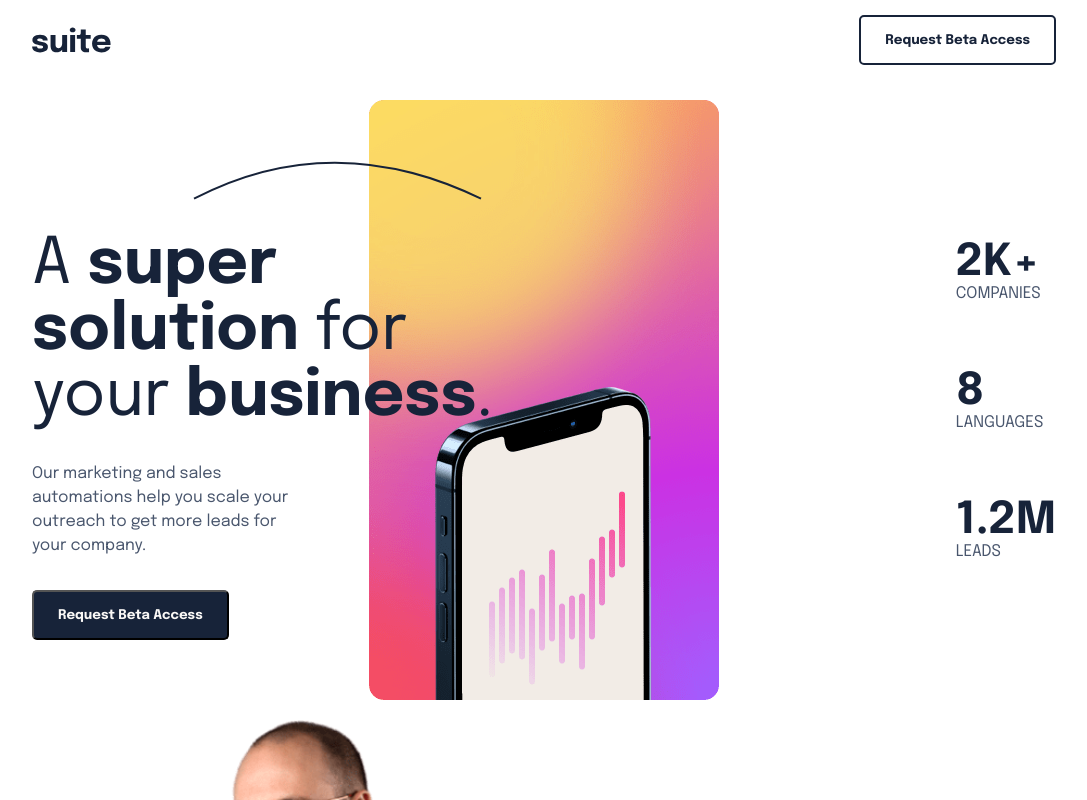
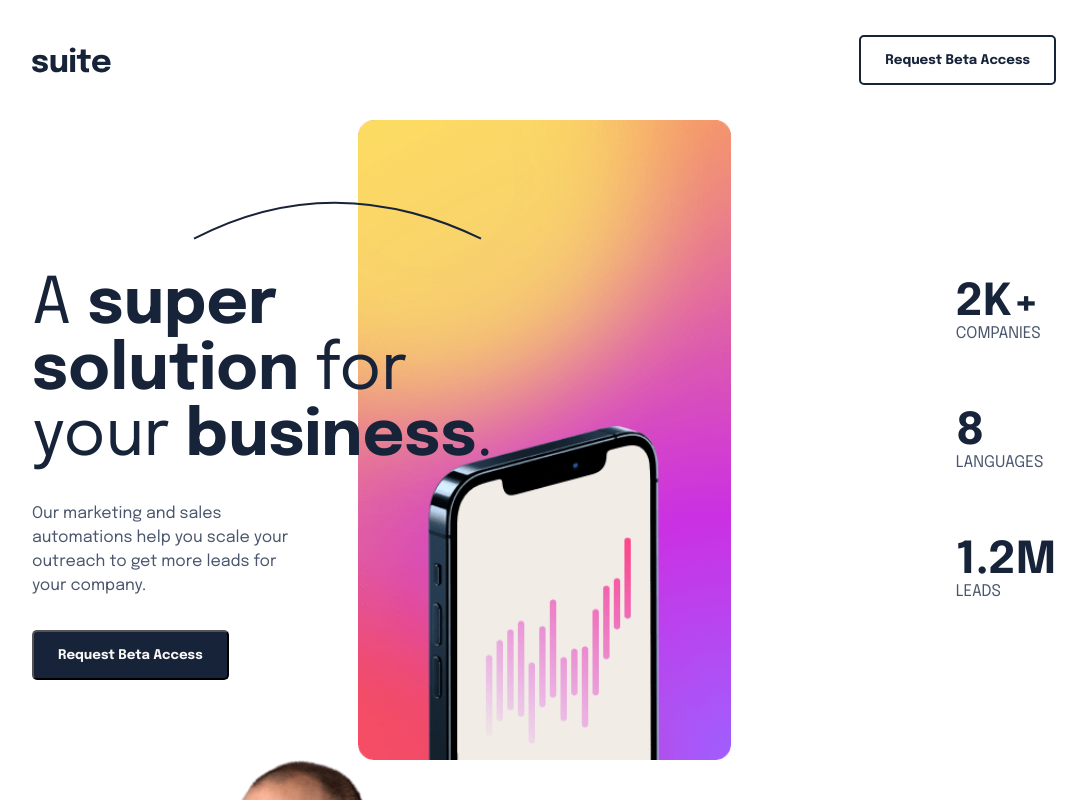
Before and after one commit to annegretagyemang/suite-landing-page, a plain HTML site: page index.html in a window 1280 px wide. Shown: the top 800 px of the page, without its empty margins (96-1183 px from the left). Drawn offline with Linux system fonts and the light colour scheme.

Commit message:
Added background

```diff
--- a/style.css
+++ b/style.css
@@ -12,7 +12,7 @@ body {
 }
 
 header {
-  height: 10vh;
+  height: 15vh;
   display: flex;
   justify-content: space-between;
   align-items: center;
@@ -46,6 +46,7 @@ button {
   background-repeat: no-repeat;
   background-position: center;
   margin-bottom: 10rem;
+  background-size: contain;
 }
 
 .lead {
```
